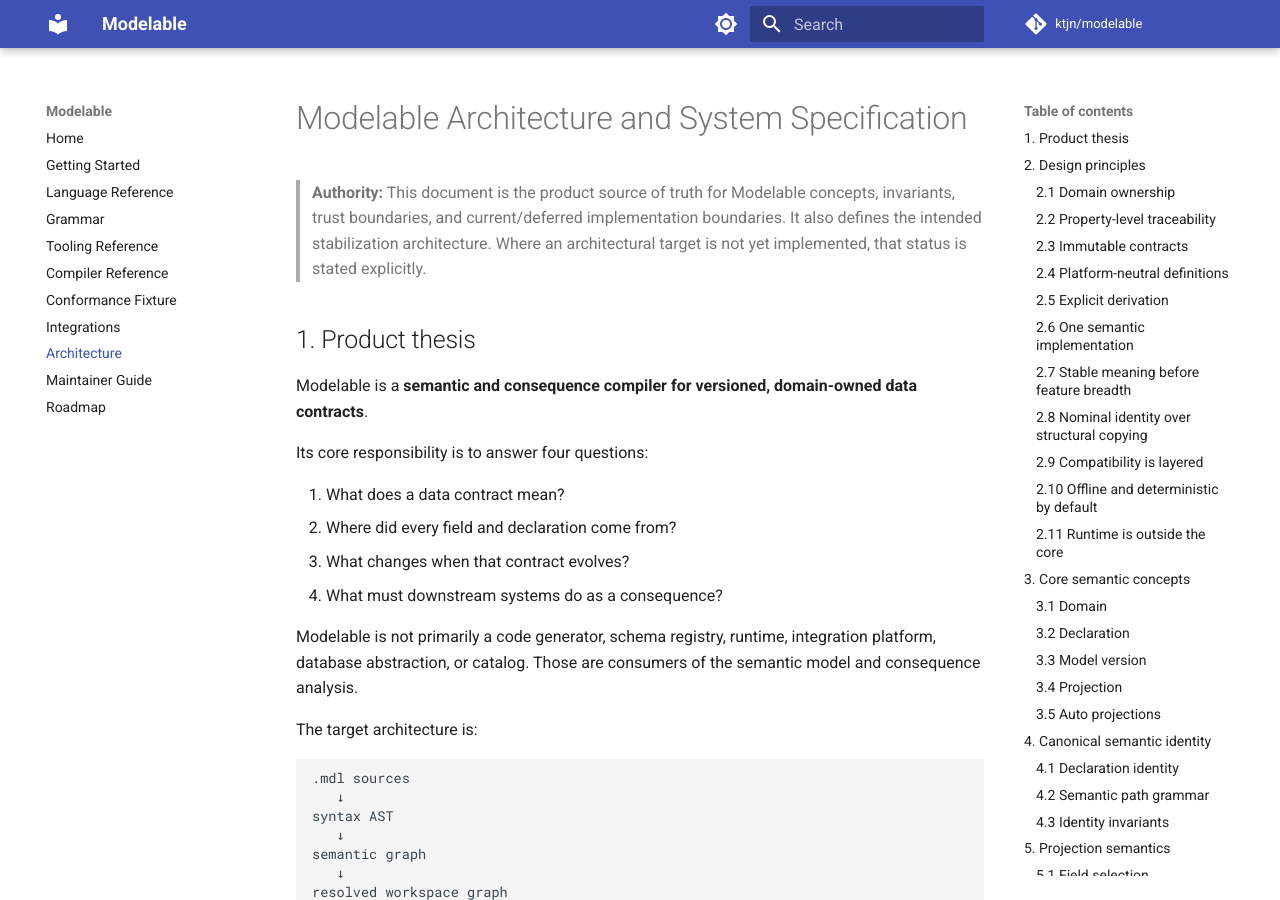
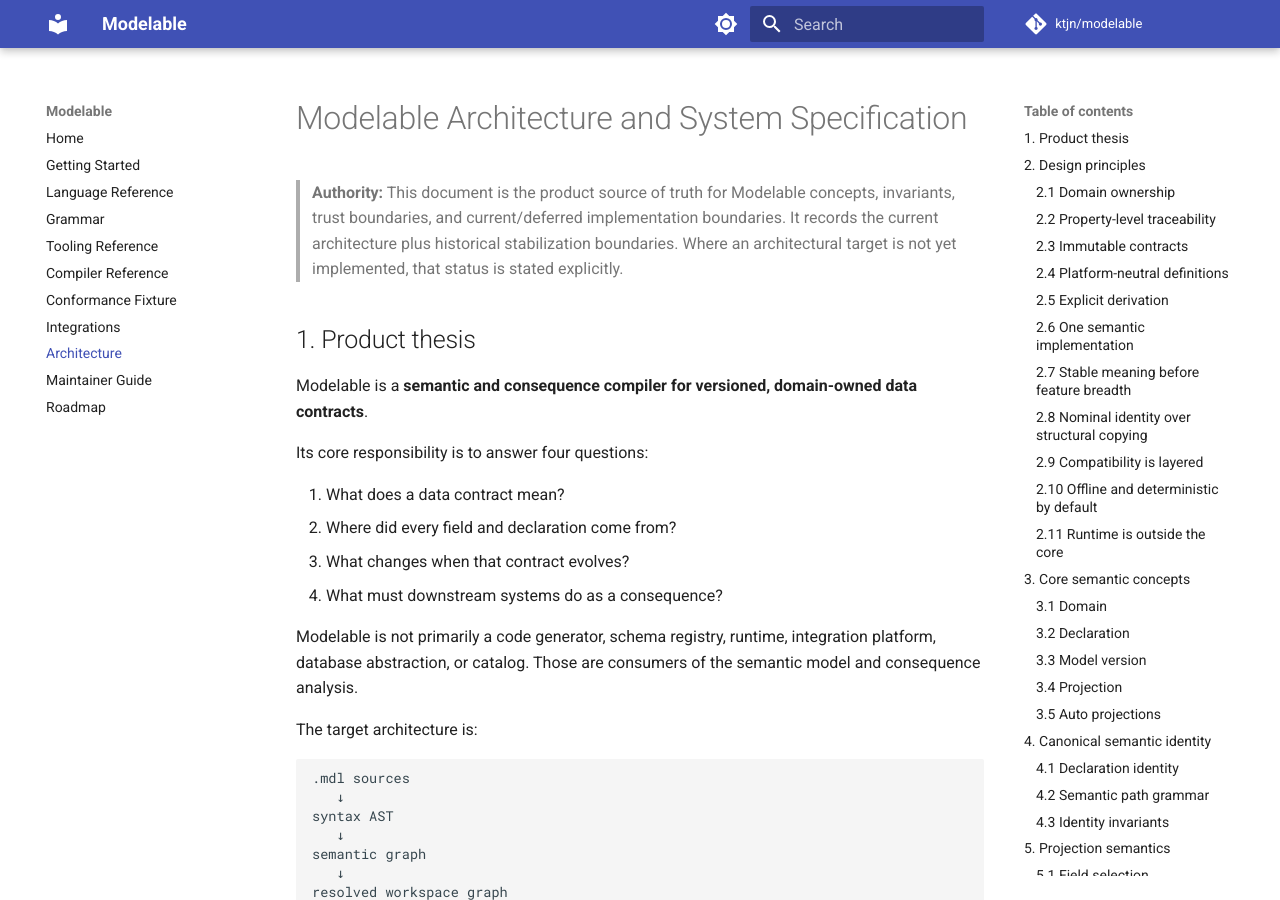
Before and after one commit to ktjn/modelable, an MkDocs documentation site: the page built from docs/architecture.md, in a window 1280 px wide and 900 px high. Built offline with MkDocs 1.6.1 and Material for MkDocs 9.7.7, drawn with Linux system fonts in a browser that asks for light colours; comment, search, counter and statistics services are not loaded; some of the changed text lies outside the part shown.

Commit message:
docs: remove stale stabilization references

```diff
--- a/docs/architecture.md
+++ b/docs/architecture.md
@@ -1,6 +1,6 @@
 # Modelable Architecture and System Specification
 
-> **Authority:** This document is the product source of truth for Modelable concepts, invariants, trust boundaries, and current/deferred implementation boundaries. It also defines the intended stabilization architecture. Where an architectural target is not yet implemented, that status is stated explicitly.
+> **Authority:** This document is the product source of truth for Modelable concepts, invariants, trust boundaries, and current/deferred implementation boundaries. It records the current architecture plus historical stabilization boundaries. Where an architectural target is not yet implemented, that status is stated explicitly.
 
 ## 1. Product thesis
 
@@ -336,7 +336,7 @@
 - `consumer {}` parses but is deferred; future impact analysis should prefer derived usage evidence.
 - `binding {}` currently honors only the implemented compile-time subset such as adapter/model/table; unrecognized opaque content is reported as deferred.
 
-**Disposition during stabilization:** retain these forms for language compatibility, keep explicit `DEFERRED` diagnostics, do not silently ignore them, and do not implement a runtime behind them. Removal or replacement requires a separately versioned language change and migration path.
+**Current disposition:** retain these forms for language compatibility, keep explicit `DEFERRED` diagnostics, do not silently ignore them, and do not implement a runtime behind them. Removal or replacement requires a separately versioned language change and migration path.
 
 ## 8. Evolution and compatibility
 
@@ -567,7 +567,7 @@
 
 `@wire` is existing stable syntax. It is therefore not reinterpreted or silently removed.
 
-During stabilization:
+Current migration policy:
 
 1. existing `@wire` keeps its current meaning;
 2. new target-specific capabilities prefer overlays;
```
Also changed, not shown: other parts of docs/architecture.md (+3 -3 lines), 2 other files.
